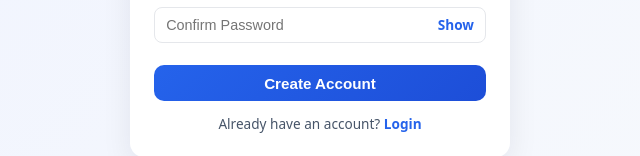
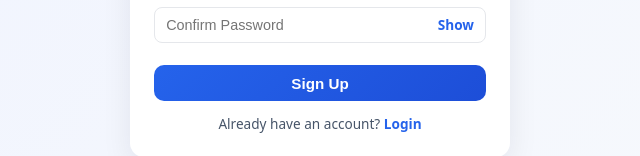
Before and after one commit to ganeshseemusiri/Career-Finder, a React (Vite) app in the folder client/: page /signup in a window 1280 px wide. Shown: the part 480-636 px from the top of the page, without its empty margins (310-950 px from the left). Built offline with nearby package versions, Linux system fonts and the light colour scheme; no server answers.

Commit message:
fix vercel spa routing

```diff
--- a/client/src/pages/Login/index.jsx
+++ b/client/src/pages/Login/index.jsx
@@ -8,6 +8,7 @@ function Login() {
   const [password, setPassword] = useState("");
   const [showPassword, setShowPassword] = useState(false);
   const [error, setError] = useState("");
+  const [loading, setLoading] = useState(false);
   const navigate = useNavigate();
 
   useEffect(() => {
@@ -68,8 +69,8 @@ function Login() {
             </div>
           </div>
 
-          <button type="submit" className="auth-btn">
-            Login
+          <button type="submit" className="auth-btn" disabled={loading}>
+            {loading ? "Logging in..." : "Login"}
           </button>
 
           <p className="auth-switch">
--- a/client/src/pages/Signup/index.jsx
+++ b/client/src/pages/Signup/index.jsx
@@ -11,6 +11,7 @@ function Signup() {
   const [showPassword, setShowPassword] = useState(false);
   const [showConfirmPassword, setShowConfirmPassword] = useState(false);
   const [error, setError] = useState("");
+  const [loading, setLoading] = useState(false);
   const navigate = useNavigate();
 
   useEffect(() => {
@@ -103,8 +104,8 @@ function Signup() {
             </div>
           </div>
 
-          <button type="submit" className="auth-btn">
-            Create Account
+          <button type="submit" className="auth-btn" disabled={loading}>
+            {loading ? "Signing up..." : "Sign Up"}
           </button>
 
           <p className="auth-switch">
```
